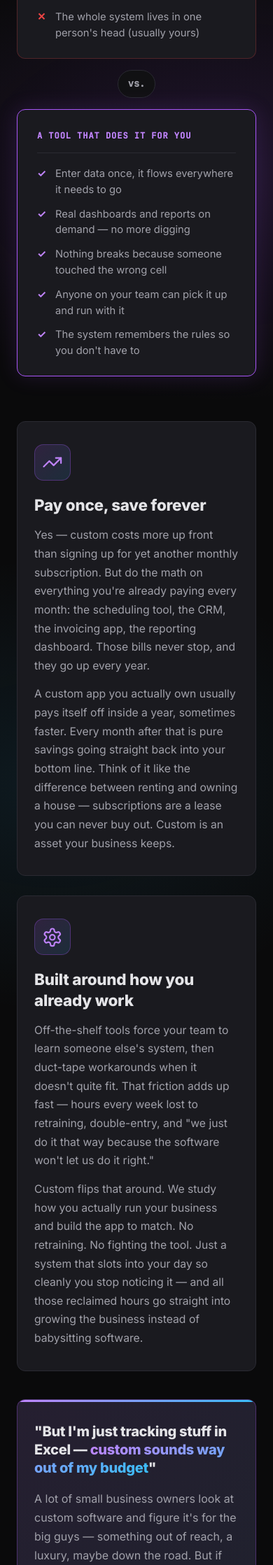
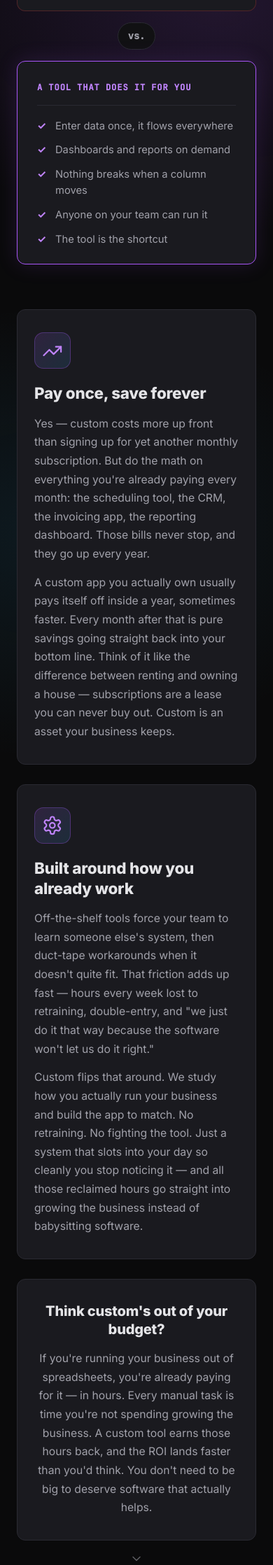
Before and after one commit to BuiltByBean/Built-By-Bean-Website, a Flask app: page / in a window 390 px wide. Shown: the part 3763-6000 px from the top of the page at 70% size. Run offline with Flask 3, Linux system fonts and the light colour scheme; some libraries are stand-ins or nearby versions.

Commit message:
Tighten Why Custom expansion: match styling, cut wordiness
- Replaced the bespoke .why-callout (gradient tint, accent bar,
  separate typography) with a .why-card.why-card-full block. Now
  uses the same surface/border as the existing pillar cards so
  the section looks consistent instead of having a one-off styled
  banner glued onto the end.
- Heading: 14-word marketing run-on
  ("But I'm just tracking stuff in Excel — custom sounds way out
  of my budget")
  → 6-word question ("Think custom's out of your budget?").
- Body copy: two 80-word paragraphs collapsed into one 50-word
  punch that hits the same beats — you're already paying for it
  in hours, the ROI lands fast, you don't need to be big.
- Trimmed the new "Tracking by hand vs A tool that does it for
  you" compare bullets from conversational sentences to short
  parallel phrases so they scan at a glance alongside the first
  compare strip.
- Deleted the obsolete .why-callout CSS + its mobile override.

```diff
--- a/static/css/style.css
+++ b/static/css/style.css
@@ -973,49 +973,16 @@ html {
     margin-top: 14px;
 }
 
-.why-callout {
-    margin-top: 40px;
-    padding: 44px 48px;
-    border-radius: var(--radius);
-    background:
-        linear-gradient(135deg, rgba(168, 85, 247, 0.08), rgba(56, 189, 248, 0.06)),
-        var(--surface);
-    border: 1px solid rgba(168, 85, 247, 0.3);
-    position: relative;
-    overflow: hidden;
+.why-card-full {
+    margin-top: 28px;
+    text-align: center;
+    max-width: 760px;
+    margin-left: auto;
+    margin-right: auto;
 }
 
-.why-callout::before {
-    content: '';
-    position: absolute;
-    top: 0;
-    left: 0;
-    right: 0;
-    height: 3px;
-    background: linear-gradient(135deg, var(--primary), var(--accent));
-}
-
-.why-callout h3 {
-    font-size: 1.55rem;
-    font-weight: 800;
-    letter-spacing: -0.015em;
-    line-height: 1.3;
-    margin-bottom: 18px;
-}
-
-.why-callout p {
-    color: var(--text-muted);
-    font-size: 1rem;
-    line-height: 1.7;
-}
-
-.why-callout p + p {
-    margin-top: 14px;
-}
-
-.why-callout em {
-    color: var(--primary);
-    font-style: italic;
+.why-card-full h3 {
+    font-size: 1.5rem;
 }
 
 /* ===== Responsive ===== */
@@ -1107,11 +1074,7 @@ html {
         padding: 32px 24px;
     }
 
-    .why-callout {
-        padding: 32px 24px;
-    }
-
-    .why-callout h3 {
+    .why-card-full h3 {
         font-size: 1.25rem;
     }
 
--- a/templates/index.html
+++ b/templates/index.html
@@ -184,22 +184,22 @@
                 <div class="compare-col compare-shelf">
                     <div class="compare-label">Tracking it all by hand</div>
                     <ul class="compare-list">
-                        <li>Hours every week on manual data entry</li>
-                        <li>Copy-pasting numbers between a dozen spreadsheets</li>
-                        <li>Formulas that silently break when someone drags a cell</li>
-                        <li>No real reports — just rows and rows to scroll through</li>
-                        <li>The whole system lives in one person's head (usually yours)</li>
+                        <li>Hours a week on manual data entry</li>
+                        <li>Formulas that break when someone drags a cell</li>
+                        <li>No real reports — just rows to scroll</li>
+                        <li>Everything lives in one person's head</li>
+                        <li>The process is the bottleneck</li>
                     </ul>
                 </div>
                 <div class="compare-divider"><span>vs.</span></div>
                 <div class="compare-col compare-custom">
                     <div class="compare-label">A tool that does it for you</div>
                     <ul class="compare-list compare-list-good">
-                        <li>Enter data once, it flows everywhere it needs to go</li>
-                        <li>Real dashboards and reports on demand — no more digging</li>
-                        <li>Nothing breaks because someone touched the wrong cell</li>
-                        <li>Anyone on your team can pick it up and run with it</li>
-                        <li>The system remembers the rules so you don't have to</li>
+                        <li>Enter data once, it flows everywhere</li>
+                        <li>Dashboards and reports on demand</li>
+                        <li>Nothing breaks when a column moves</li>
+                        <li>Anyone on your team can run it</li>
+                        <li>The tool is the shortcut</li>
                     </ul>
                 </div>
             </div>
@@ -219,10 +219,9 @@
                 </div>
             </div>
 
-            <div class="why-callout">
-                <h3>"But I'm just tracking stuff in Excel — <span class="text-gradient">custom sounds way out of my budget</span>"</h3>
-                <p>A lot of small business owners look at custom software and figure it's for the big guys — something out of reach, a luxury, maybe down the road. But if you're currently running your business out of a stack of spreadsheets, sticky notes, and one person's memory, you're already paying for it every single day in hours and headaches.</p>
-                <p>Every manual task you do — updating tracking sheets, reconciling numbers, hunting info across tabs, rebuilding the same report every month — is time you're <em>not</em> spending growing your business. A custom tool that handles those processes for you pays itself back in reclaimed hours faster than you'd expect, and those hours turn into more customers, more revenue, more breathing room. You don't need to be big to deserve software that actually helps — honestly, you're exactly who I built this for.</p>
+            <div class="why-card why-card-full">
+                <h3>Think custom's out of your budget?</h3>
+                <p>If you're running your business out of spreadsheets, you're already paying for it — in hours. Every manual task is time you're not spending growing the business. A custom tool earns those hours back, and the ROI lands faster than you'd think. You don't need to be big to deserve software that actually helps.</p>
             </div>
         </div>
         <a href="#process" class="scroll-indicator" aria-label="Scroll to Process">
```
